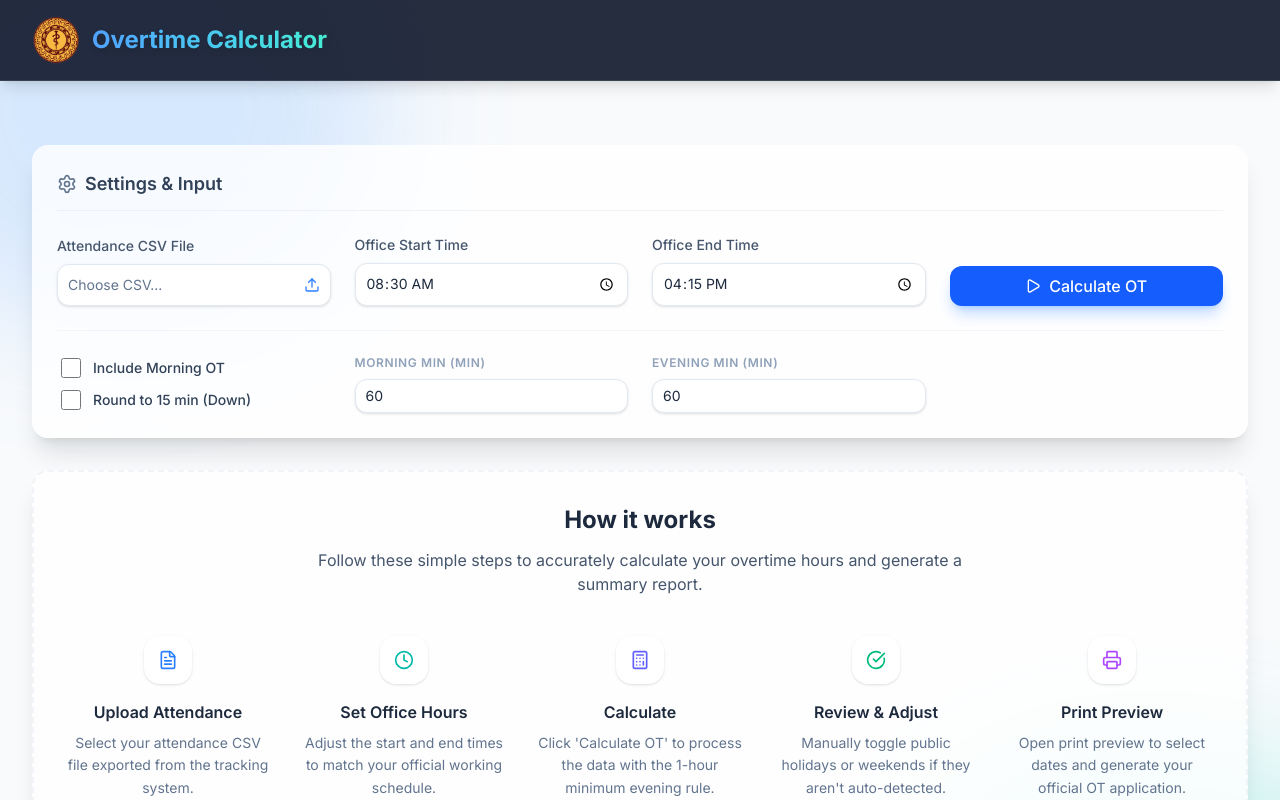
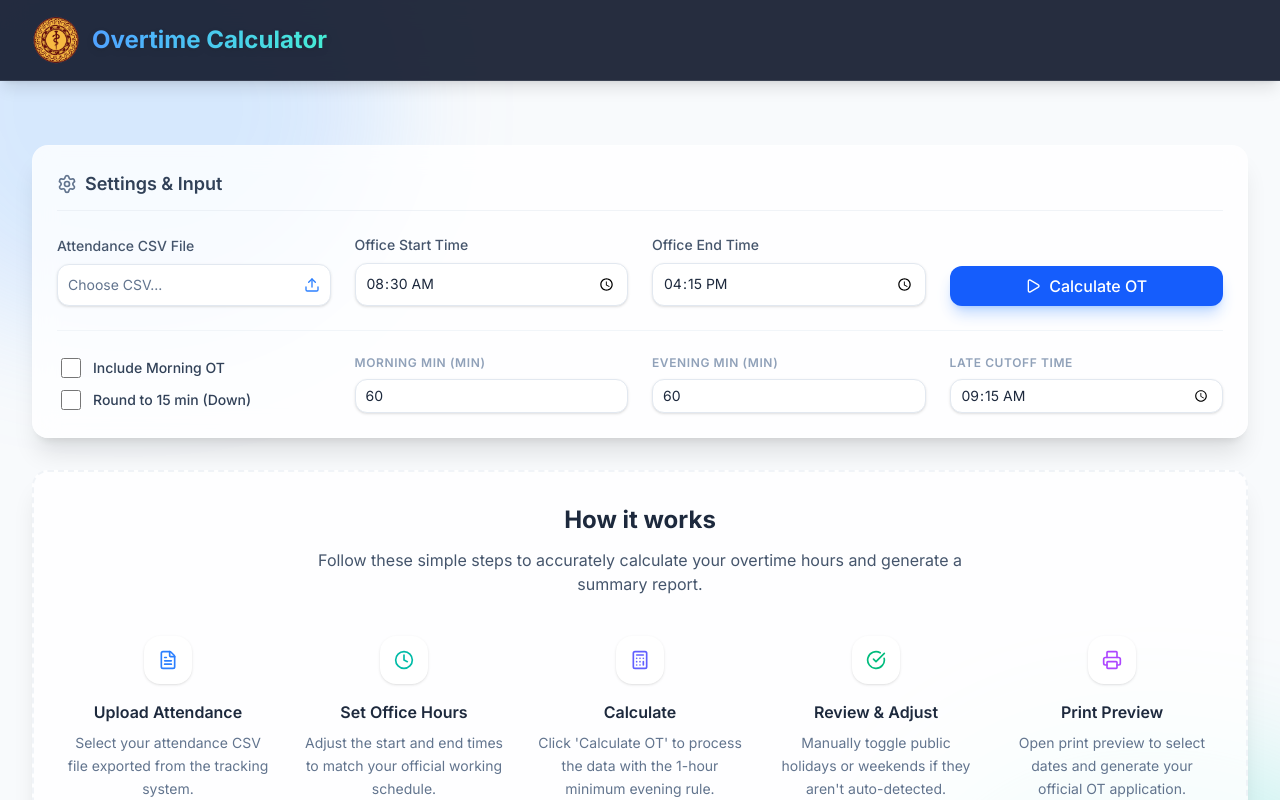
Before and after one commit to Dushan-456/OT-Calculator, a React (Vite) app: page / in a window 1280 px wide. Shown: the top 800 px of the page. Built offline with nearby package versions, Linux system fonts and the light colour scheme.

Commit message:
Update ControlBar.jsx

```diff
--- a/src/components/ControlBar.jsx
+++ b/src/components/ControlBar.jsx
@@ -162,6 +162,19 @@ export default function ControlBar({
               className={`input-field py-1.5 ${hasResults ? 'opacity-60 cursor-not-allowed' : ''}`}
             />
         </div>
+
+        {/* Max Coverable Late Time (now Cutoff Time) */}
+        <div className="flex flex-col gap-2">
+            <label className="text-xs font-semibold text-slate-400 uppercase tracking-wider">Late Cutoff Time</label>
+            <input
+              type="time"
+              name="lateCutoffTime"
+              value={config.lateCutoffTime}
+              onChange={handleConfigChange}
+              disabled={hasResults}
+              className={`input-field py-1.5 ${hasResults ? 'opacity-60 cursor-not-allowed' : ''}`}
+            />
+        </div>
       </div>
     </div>
   );
```
